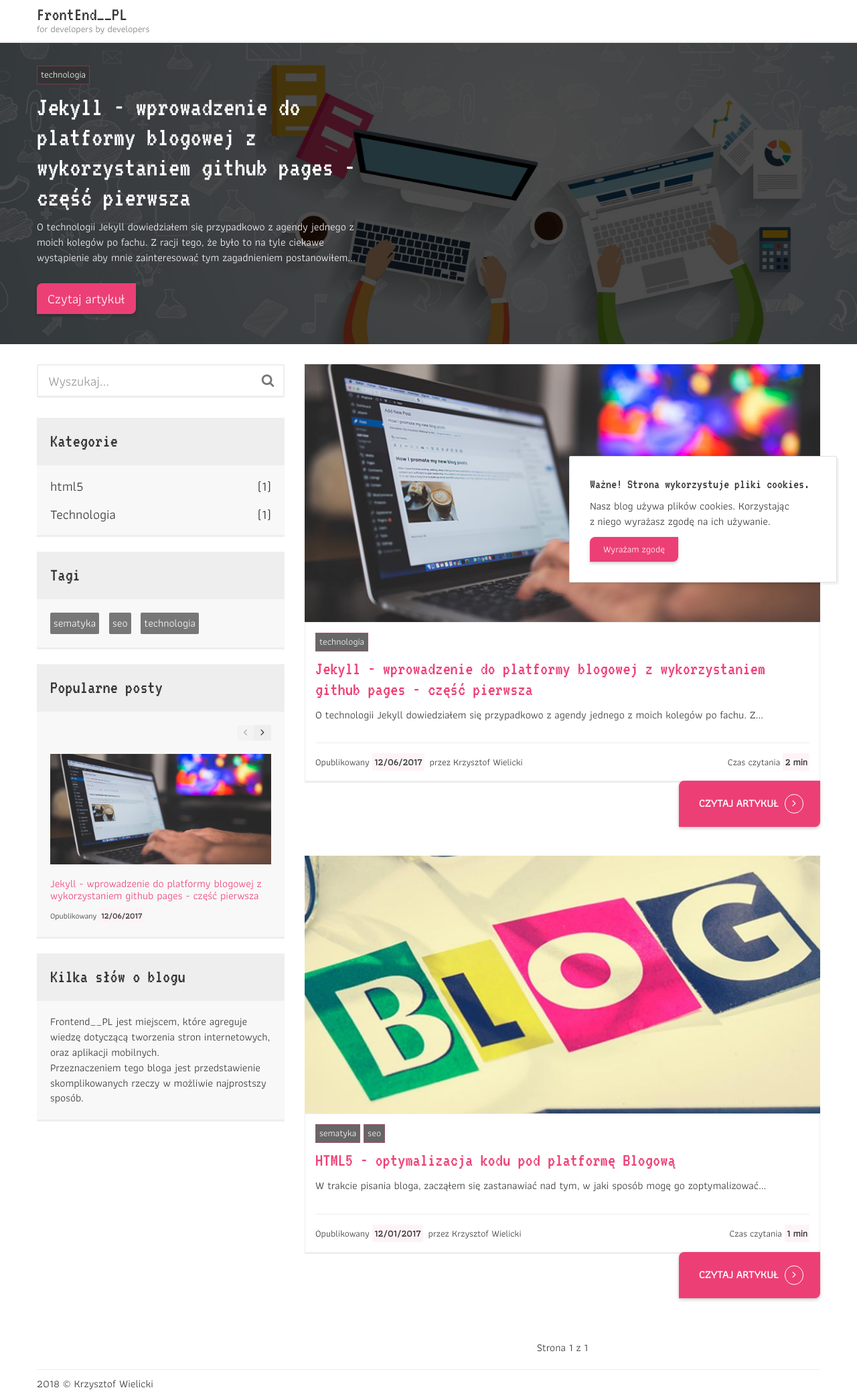
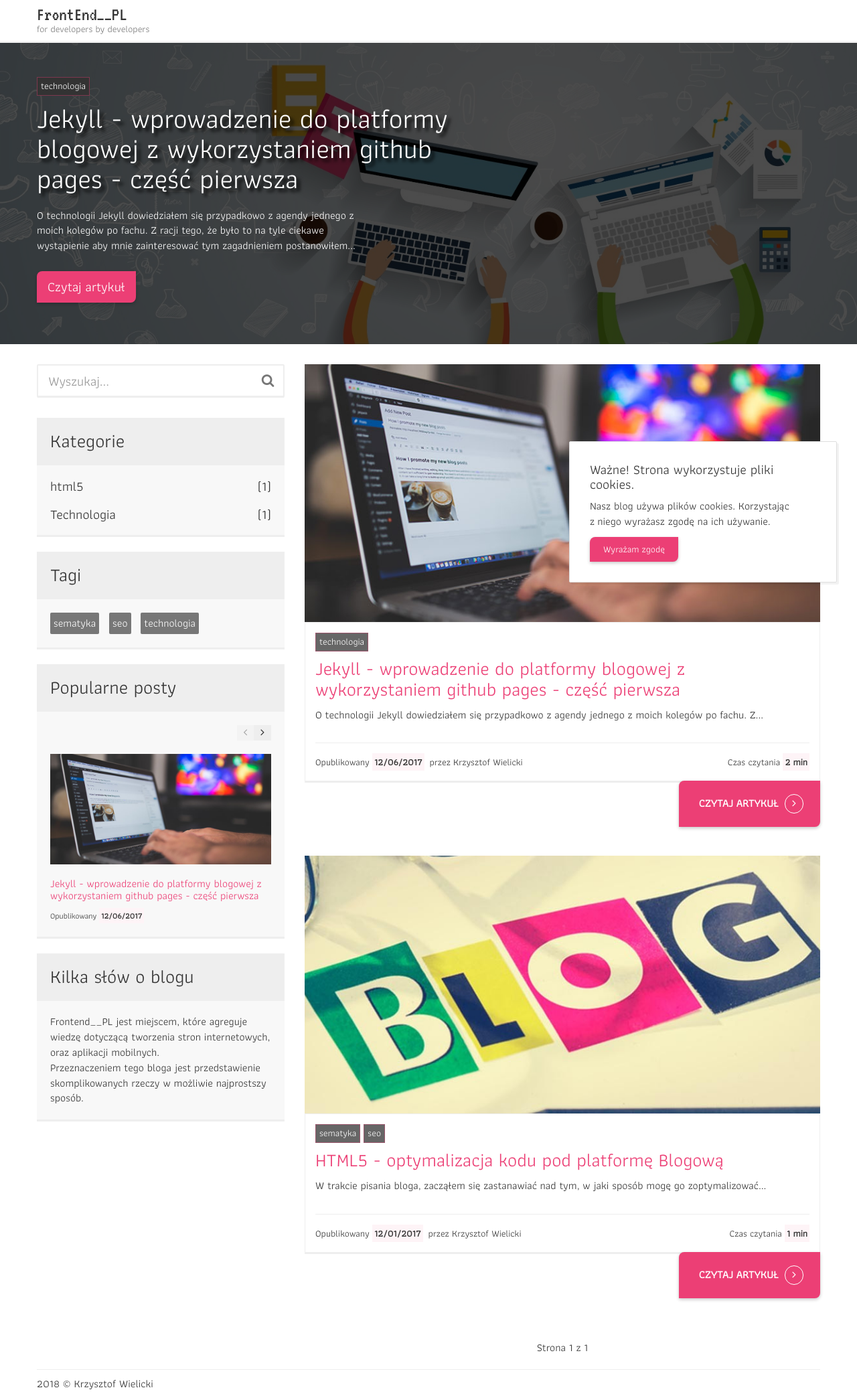
Before and after one commit to kwielicki/kwielicki.github.io, a Jekyll site: the page built from index.html, in a window 1280 px wide. Shown: the whole page at 67% size. Built offline with Jekyll 4.4.1, drawn with Linux system fonts in a browser that asks for light colours; the list of posts is cut into pages by our own code.

Commit message:
Blog-53 Zmiana czcionki na szeryfową dla nagłówków

```diff
--- a/_sass/_custom-bootstrap.scss
+++ b/_sass/_custom-bootstrap.scss
@@ -7,7 +7,7 @@ $font-family-base:         'Athiti', sans-serif;
 $font-size-base: 16px;
 $font-size-h2:            floor(($font-size-base * 1.8));
 
-$headings-font-family:     $font-family-monospace;
+$headings-font-family:     $font-family-base;
 
 // Borders
 $border-color: rgba(red($brand-primary), green($brand-primary), blue($brand-primary), .4);
--- a/_sass/components/_component-header.scss
+++ b/_sass/components/_component-header.scss
@@ -2,6 +2,7 @@
 .header {
     border-bottom: 3px solid rgba(red(#eee), green(#eee), blue(#eee), .7);
     &__logo {
+        display: inline-block;
         font-family: $font-family-monospace;
         margin-top: 8px;
         cursor: pointer;
--- a/_sass/components/_component-newest-post.scss
+++ b/_sass/components/_component-newest-post.scss
@@ -19,11 +19,20 @@
     &__tag,
     &__title,
     &__description {
+        color: #fff;
+    }
+    &__tag,
+    &__title {
+        max-width: $container-tablet / 1.2;
+        color: #fff;
+    }
+    &__description {
         max-width: $container-tablet / 1.5;
-        color: #fff;
+        padding-top: $spacer-xs;
     }
     &__title {
         margin-top: 0;
+        text-shadow: 5px 5px 5px #000;
         @media (max-width: $screen-sm-min) {
             font-size: $font-size-h3;
         }
```
